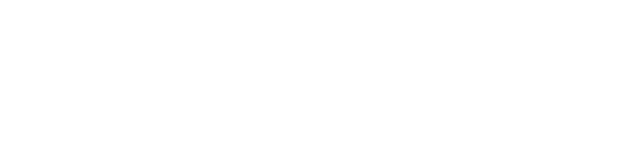
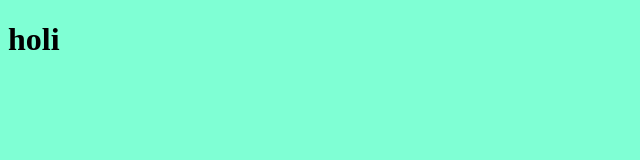
Before and after one commit to Noe2781/practica-GITHUB, a plain HTML site: page index.html in a window 1280 px wide. Shown: the whole page, without its empty margins (0-640 px from the left). Drawn offline with Linux system fonts and the light colour scheme.

Commit message:
segundo commit

```diff
--- a/index.html
+++ b/index.html
@@ -4,9 +4,10 @@
     <meta charset="UTF-8">
     <meta http-equiv="X-UA-Compatible" content="IE=edge">
     <meta name="viewport" content="width=device-width, initial-scale=1.0">
+    <link rel="stylesheet" href="style.css">
     <title>Document</title>
 </head>
 <body>
-
+    <h1>holi</h1>
 </body>
 </html>
--- /dev/null
+++ b/style.css
@@ -0,0 +1,3 @@
+body{
+    background-color: aquamarine;
+}
```
